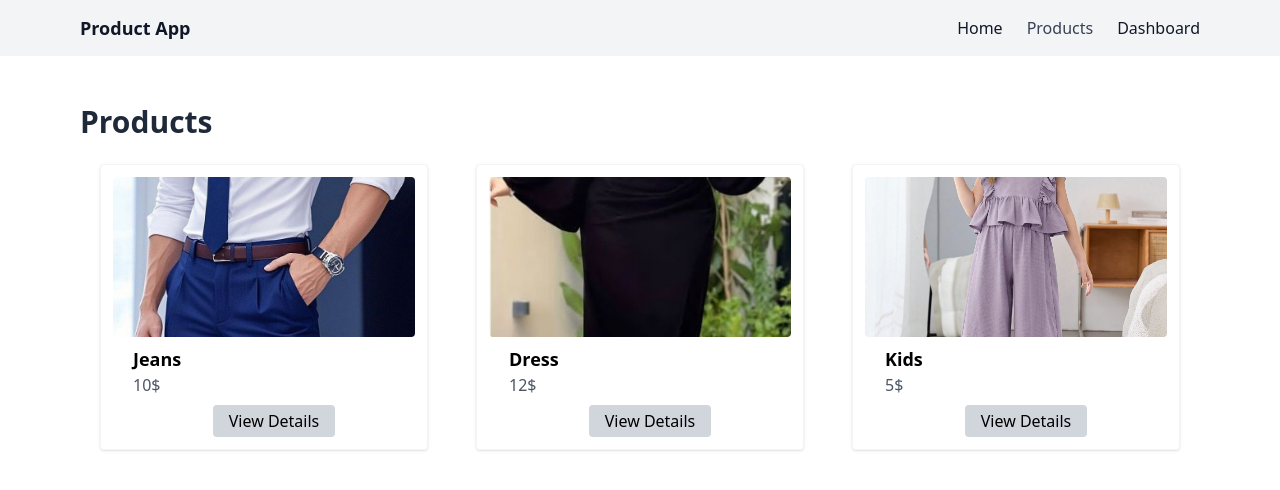
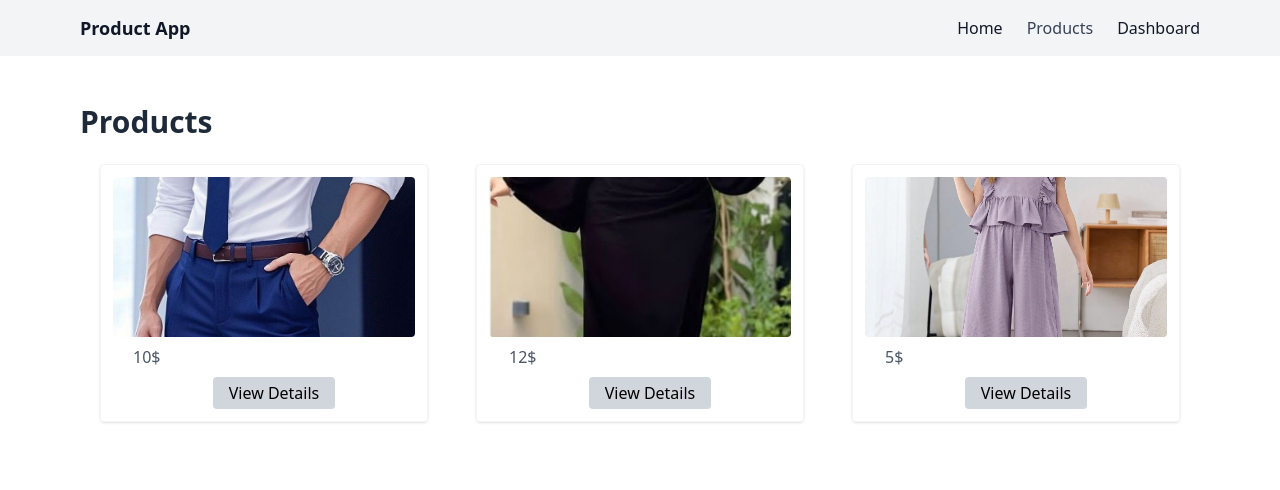
Before and after one commit to rabianezami/react-router-v7-product-catalog, a React (Vite) app: page /products in a window 1280 px wide. Shown: the top 490 px of the page. Built offline with nearby package versions, Linux system fonts and the light colour scheme.

Commit message:
fix(prop): change title to name

```diff
--- a/src/components/ProductCard.jsx
+++ b/src/components/ProductCard.jsx
@@ -5,11 +5,12 @@ export default function ProductCard({ product }) {
         <section className="border border-gray-100 rounded shadow hover:shadow-lg transition p-3 mx-5">
                 <img
                     src={product.image}
-                    alt={product.title}
+                    alt={product.name}
                     className="w-full h-40 object-cover rounded mb-2"
                 />
                 <div className="pl-5">
-                    <h2 className="font-semibold text-lg">{product.title}</h2>
+                    <h2 className="font-semibold text-lg">{product.name}</h2>
+                    <p className="text-sm text-gray-500">{product.category}</p>
                     <p className="text-gray-600">{product.price}</p>
                     <div className="flex justify-center mt-2">
                         <Link
```
